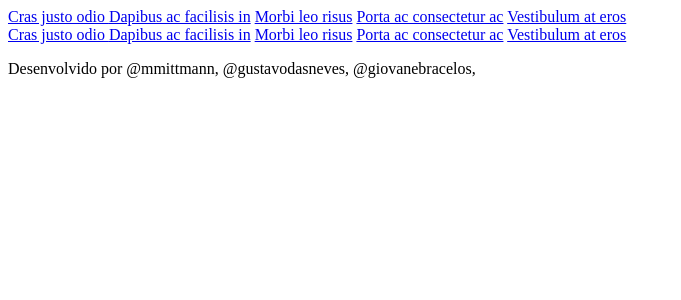
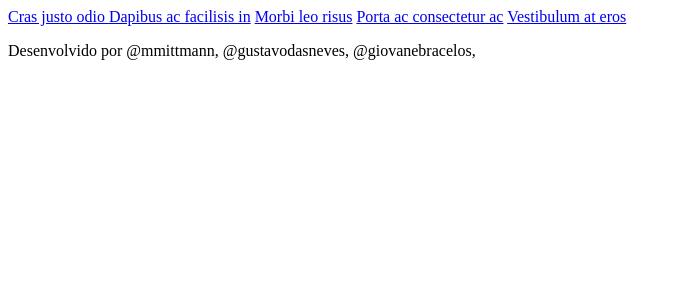
Before and after one commit to gustavodasneves/ResPyManager, a Python web app: template front/app/views/dashboard.html in a window 1280 px wide. Shown: the top 300 px of the page, without its empty margins (0-681 px from the left). Run offline with Jinja, Linux system fonts and the light colour scheme; the template is opened without the code that fills it, so the values that code supplies are empty.

Commit message:
Alteração do dashboard

```diff
--- a/front/app/index.html
+++ b/front/app/index.html
@@ -28,6 +28,10 @@
       <div class="container" ng-view>
 
       </div>
+
+      <div class="footer">
+  <p>Desenvolvido por @mmittmann, @gustavodasneves, @giovanebracelos,</p>
+</div>
       <script>
        (function(i,s,o,g,r,a,m){i['GoogleAnalyticsObject']=r;i[r]=i[r]||function(){
          (i[r].q=i[r].q||[]).push(arguments)},i[r].l=1*new Date();a=s.createElement(o),
--- a/front/app/views/dashboard.html
+++ b/front/app/views/dashboard.html
@@ -1,16 +1,5 @@
 <div class="row">
-  <div class="col-md-6">
-    <div class="list-group">
-      <a href="#" class="list-group-item active">
-        Cras justo odio
-      </a>
-      <a href="#" class="list-group-item">Dapibus ac facilisis in</a>
-      <a href="#" class="list-group-item">Morbi leo risus</a>
-      <a href="#" class="list-group-item">Porta ac consectetur ac</a>
-      <a href="#" class="list-group-item">Vestibulum at eros</a>
-    </div>
-  </div>
-  <div class="col-md-6">
+  <div class="col-md-6" ng-repeat="item in itens">
     <div class="list-group">
       <a href="#" class="list-group-item active">
         Cras justo odio
--- a/front/app/views/templates/navbar.html
+++ b/front/app/views/templates/navbar.html
@@ -23,7 +23,7 @@
 					<a href="#" class="dropdown-toggle" data-toggle="dropdown">Dropdown <b class="caret"></b></a>
 					<ul class="dropdown-menu">
 						<li><a href="#">Login</a></li>
-						</ul>
+					</ul>
 				</li>
 			</ul>
 		</div><!-- /.navbar-collapse -->
```
